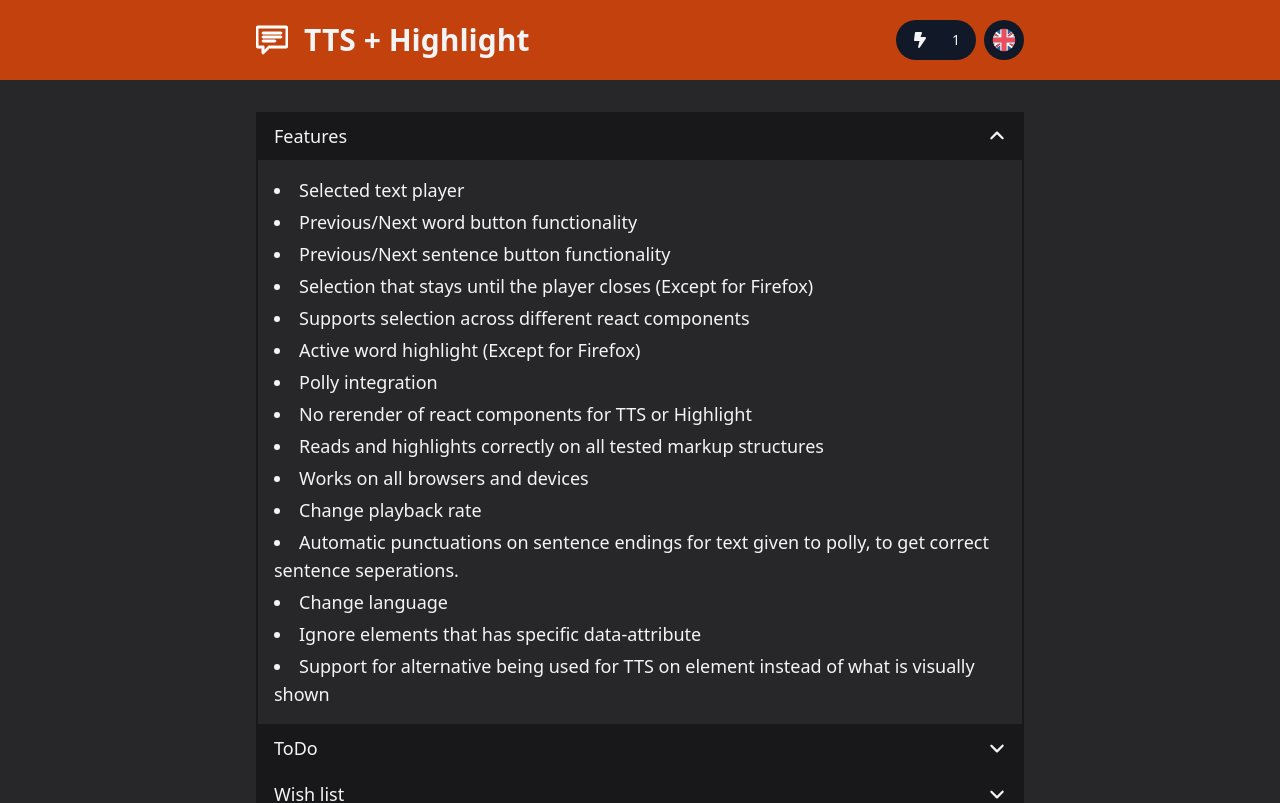
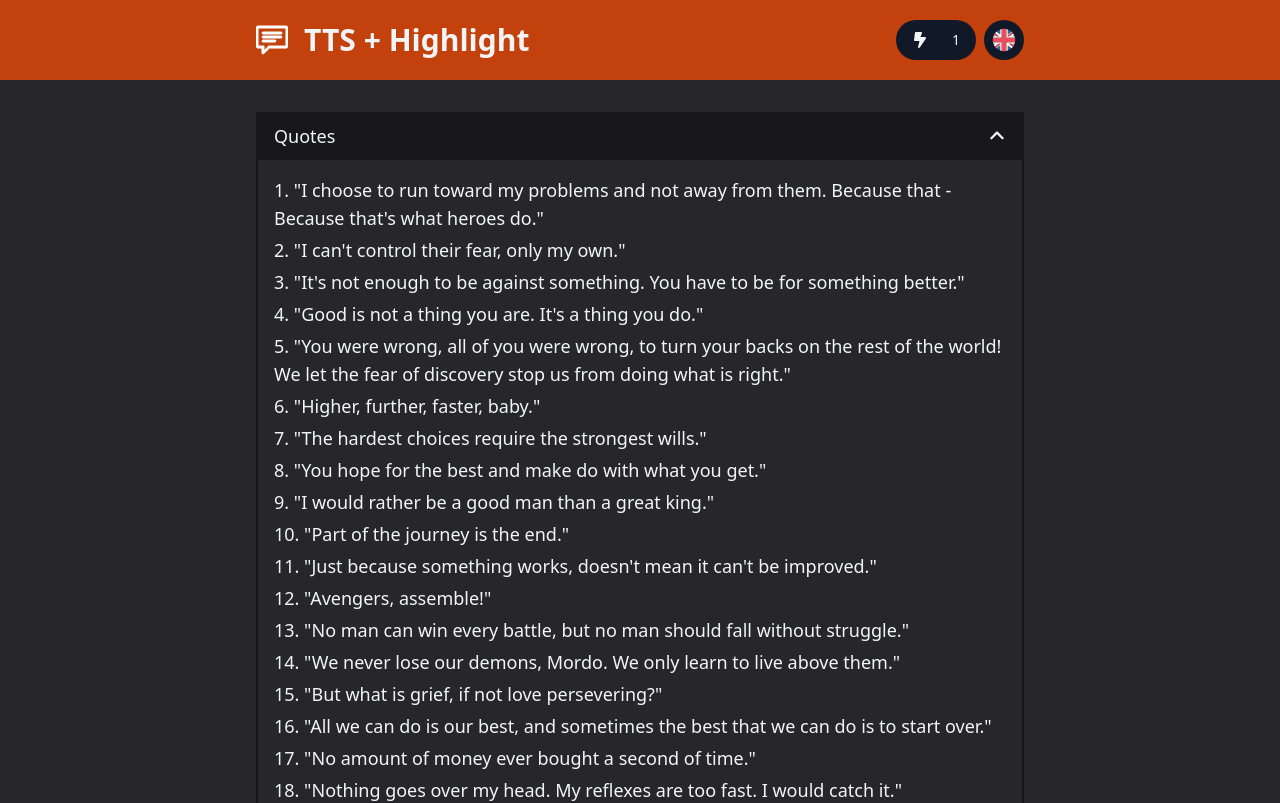
Before and after one commit to drexxdk/tts-highlight, a Next.js app: page / in a window 1280 px wide. Shown: the top 803 px of the page. Built offline with nearby package versions, Linux system fonts and the light colour scheme.

Commit message:
Moved stuff to README

```diff
--- a/app/page.tsx
+++ b/app/page.tsx
@@ -6,22 +6,6 @@
 import { ReactNode } from 'react';
 import { FaAngleDown } from 'react-icons/fa6';
 
-const Heading = ({ children }: { children: ReactNode }) => {
-  return <h2 className="mb-2 text-xl font-bold">{children}</h2>;
-};
-
-const Link = ({ href, children }: { href: string; children: ReactNode }) => {
-  return (
-    <a href={href} className="text-orange-300 underline hover:no-underline">
-      {children}
-    </a>
-  );
-};
-
-const Ul = ({ children }: { children: ReactNode }) => {
-  return <ul className="grid list-inside list-disc gap-1">{children}</ul>;
-};
-
 const Ol = ({ children }: { children: ReactNode }) => {
   return <ol className="grid list-inside list-decimal gap-1">{children}</ol>;
 };
@@ -29,7 +13,7 @@
 const Accordion = ({
   buttonText,
   children,
-  defaultOpen,
+  defaultOpen = true,
 }: {
   buttonText: string;
   children: ReactNode;
@@ -75,56 +59,6 @@
 const Page = () => {
   return (
     <article className="grid divide-y-2 divide-zinc-900 border-2 border-zinc-900">
-      <Accordion buttonText="Features" defaultOpen={true}>
-        {' '}
-        <Ul>
-          <li>Selected text player</li>
-          <li>Previous/Next word button functionality</li>
-          <li>Previous/Next sentence button functionality</li>
-          <li>Selection that stays until the player closes (Except for Firefox)</li>
-          <li>Supports selection across different react components</li>
-          <li>Active word highlight (Except for Firefox)</li>
-          <li>Polly integration</li>
-          <li>No rerender of react components for TTS or Highlight</li>
-          <li>Reads and highlights correctly on all tested markup structures</li>
-          <li>Works on all browsers and devices</li>
-          <li>Change playback rate</li>
-          <li>
-            Automatic punctuations on sentence endings for text given to polly, to get correct sentence seperations.
-          </li>
-          <li>Change language</li>
-          <li>Ignore elements that has specific data-attribute</li>
-          <li>Support for alternative being used for TTS on element instead of what is visually shown</li>
-        </Ul>
-      </Accordion>
-      <Accordion buttonText="ToDo">
-        <Ul>
-          <li>
-            Support all languages specified here{' '}
-            <Link href="https://bitbucket.org/alineadigital/next-api/src/master/Alinea.Api.Next/Controllers/PollyController.cs">
-              https://bitbucket.org/alineadigital/next-api/src/master/Alinea.Api.Next/Controllers/PollyController.cs
-            </Link>
-          </li>
-          <li>Switch polly audio files when needed (it only uses first file currently)</li>
-          <li>Full page player</li>
-          <li>Duration slider</li>
-        </Ul>
-      </Accordion>
-      <Accordion buttonText="Wish list">
-        <Ul>
-          <li>
-            Firefox Highlight API support{' '}
-            <Link href="https://bugzilla.mozilla.org/show_bug.cgi?id=1703961">
-              https://bugzilla.mozilla.org/show_bug.cgi?id=1703961
-            </Link>
-          </li>
-          <li>Auto detect text language</li>
-          <li>Support multiple spoken languages at the same time</li>
-          <li>Audio streaming instead of mp3</li>
-          <li>Some way of giving ::highlight higher z-index than ::selection</li>
-          <li>More options for ::highlight styling</li>
-        </Ul>
-      </Accordion>
       <Accordion buttonText="Quotes">
         <Ol>
           <li>
```
Also changed, not shown: 1 other file (tests, documents, lock files or other folders).
